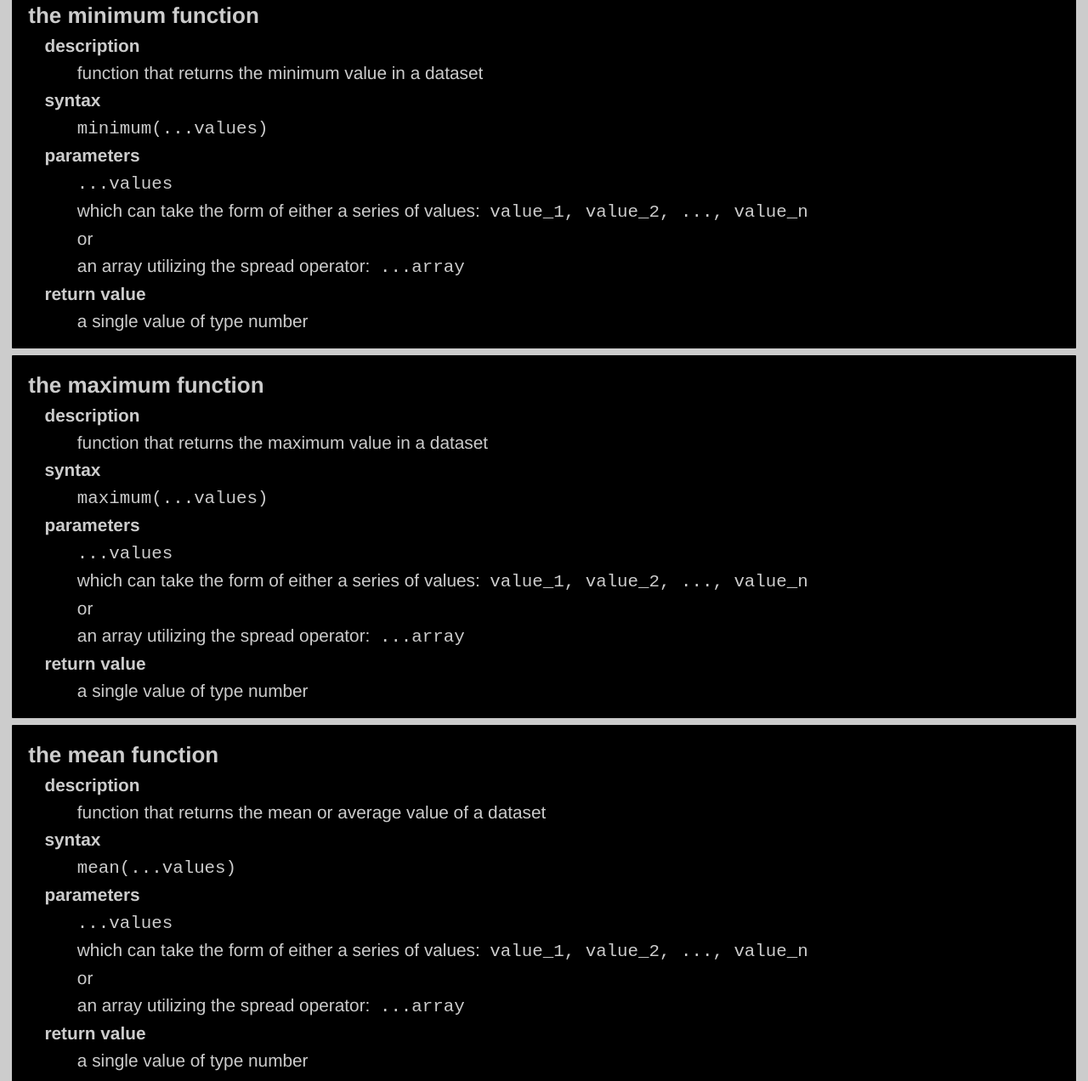
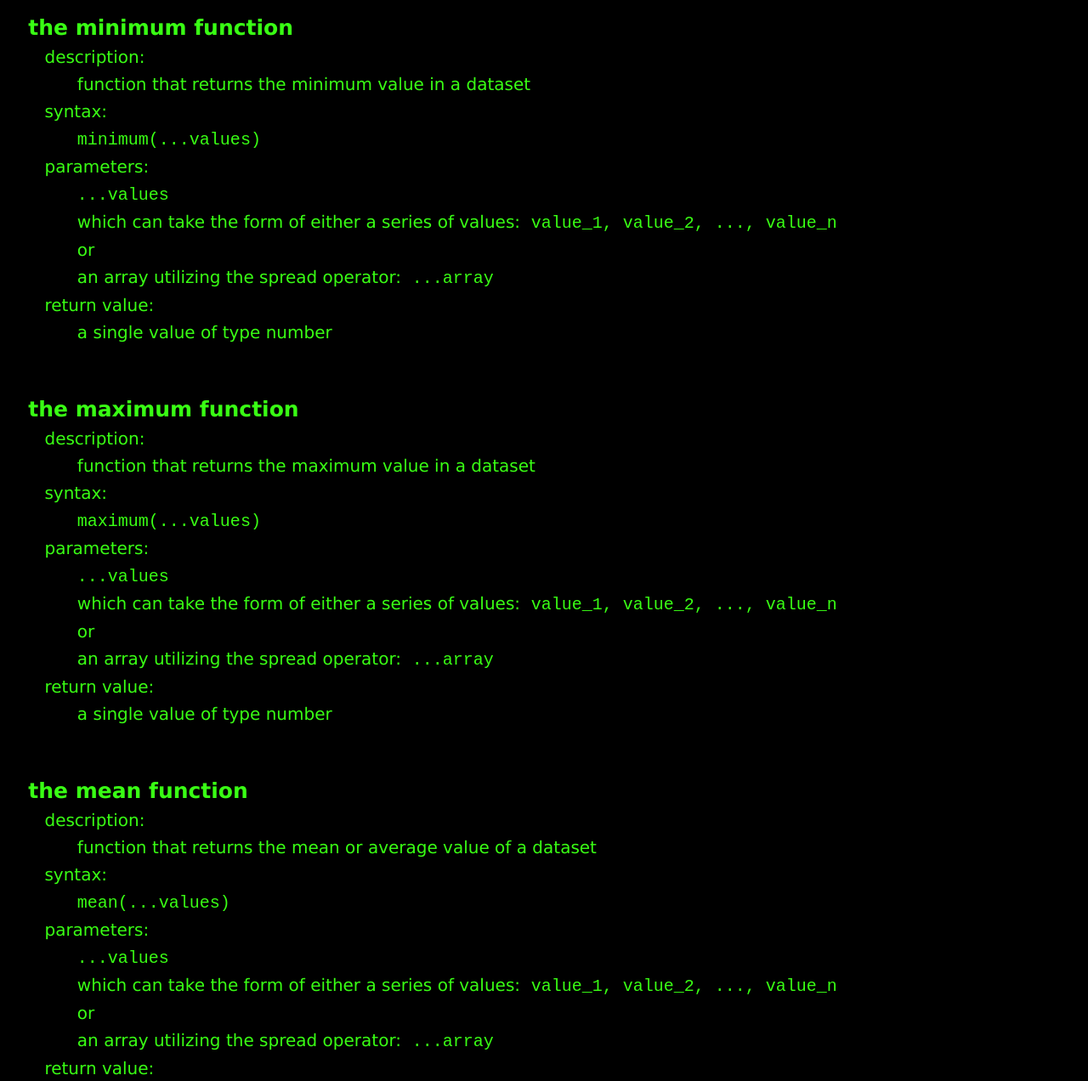
Before and after one commit to Alexander512/the-missing-value, a website: page docs/index.html in a window 1280 px wide. Shown: the part 897-2169 px from the top of the page at 85% size. Drawn offline with Linux system fonts and the light colour scheme.

Commit message:
Redesign of site

```diff
--- a/docs/index.html
+++ b/docs/index.html
@@ -21,7 +21,6 @@
 
         <h1>the-missing-value</h1>
         <p>A JavaScript library for performing statistics in the browser or using Node...</p>
-        <img src='images/the-missing-value.svg' alt='' height='200' width='200' />
 
       </section>
 
@@ -35,19 +34,19 @@
 
           <h2>the minimum function</h2>
 
-          <h3>description</h3>
+          <h3>description:</h3>
           <p>function that returns the minimum value in a dataset</p>
 
-          <h3>syntax</h3>
+          <h3>syntax:</h3>
           <p><code>minimum(...values)</code></p>
 
-          <h3>parameters</h3>
+          <h3>parameters:</h3>
           <p><code>...values</code></p>
           <p>which can take the form of either a series of values:&nbsp; <code>value_1, value_2, ..., value_n</code></p>
           <p>or</p>
           <p>an array utilizing the spread operator:&nbsp; <code>...array</code></p>
 
-          <h3>return value</h3>
+          <h3>return value:</h3>
           <p>a single value of type number</p>
 
         </section>
@@ -56,19 +55,19 @@
 
           <h2>the maximum function</h2>
 
-          <h3>description</h3>
+          <h3>description:</h3>
           <p>function that returns the maximum value in a dataset</p>
 
-          <h3>syntax</h3>
+          <h3>syntax:</h3>
           <p><code>maximum(...values)</code></p>
 
-          <h3>parameters</h3>
+          <h3>parameters:</h3>
           <p><code>...values</code></p>
           <p>which can take the form of either a series of values:&nbsp; <code>value_1, value_2, ..., value_n</code></p>
           <p>or</p>
           <p>an array utilizing the spread operator:&nbsp; <code>...array</code></p>
 
-          <h3>return value</h3>
+          <h3>return value:</h3>
           <p>a single value of type number</p>
 
         </section>
@@ -77,19 +76,19 @@
 
           <h2>the mean function</h2>
 
-          <h3>description</h3>
+          <h3>description:</h3>
           <p>function that returns the mean or average value of a dataset</p>
 
-          <h3>syntax</h3>
+          <h3>syntax:</h3>
           <p><code>mean(...values)</code></p>
 
-          <h3>parameters</h3>
+          <h3>parameters:</h3>
           <p><code>...values</code></p>
           <p>which can take the form of either a series of values:&nbsp; <code>value_1, value_2, ..., value_n</code></p>
           <p>or</p>
           <p>an array utilizing the spread operator:&nbsp; <code>...array</code></p>
 
-          <h3>return value</h3>
+          <h3>return value:</h3>
           <p>a single value of type number</p>
 
         </section>
--- a/docs/styles.css
+++ b/docs/styles.css
@@ -1,20 +1,20 @@
 /* the-missing-value */
 
 a {
-  color: blue;
+  color: #39FF14;
   font-weight: bold;
   text-decoration: none;
 }
 
 a:visited {
-  color: blue;
+  color: #39FF14;
 }
 
 body {
   background-color: black;
-  color: #CCCCCC;
-  font-family: Helvetica, sans-serif;
-  font-size: clamp(0.75rem, 0.5rem + 1vw, 1.5rem);
+  color: #39FF14;
+  font-family: Geneva;
+  font-size: clamp(0.75rem, 0.5rem + 1vw, 1.25rem);
   margin: 0;
   padding: 0;
 }
@@ -28,8 +28,6 @@ h1 {
 }
 
 #documentation > h1 {
-  background-color: black;
-  border-radius: 1px;
   margin: 1vh 0.1vw 1vh 0.1vw;
   padding: 1.5vh 1.5vw 1.5vh 1.5vw;
 }
@@ -41,6 +39,7 @@ h2 {
 
 #documentation h3 {
   font-size: 100%;
+  font-weight: normal;
   margin: 0 1.5vw 0 1.5vw;
 }
 
@@ -65,7 +64,6 @@ img {
 }
 
 #documentation {
-  background-color: #CCCCCC;
   padding: 0.5vh 1vw 0.5vh 1vw;
 }
 
@@ -88,9 +86,7 @@ img {
 }
 
 .function {
-  background-color: black;
-  border-radius: 1px;
-  margin: 1vh 0.1vw 1vh 0.1vw;
+  margin: 3vh 0.1vw 1vh 0.1vw;
   padding: 1.5vh 1.5vw 1.5vh 1.5vw;
 }
 
```
Also changed, not shown: docs/images/the-missing-value.svg (deleted).
